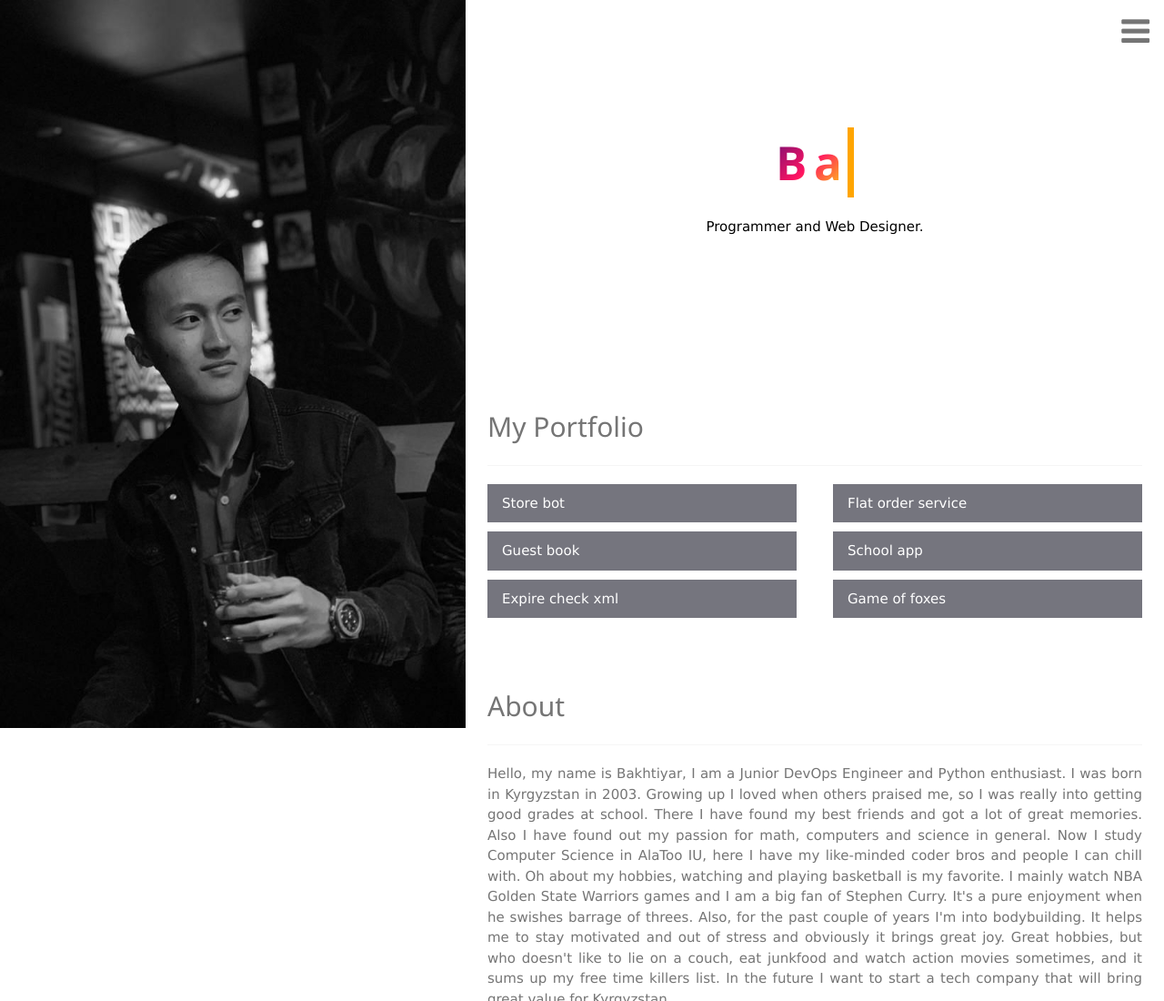
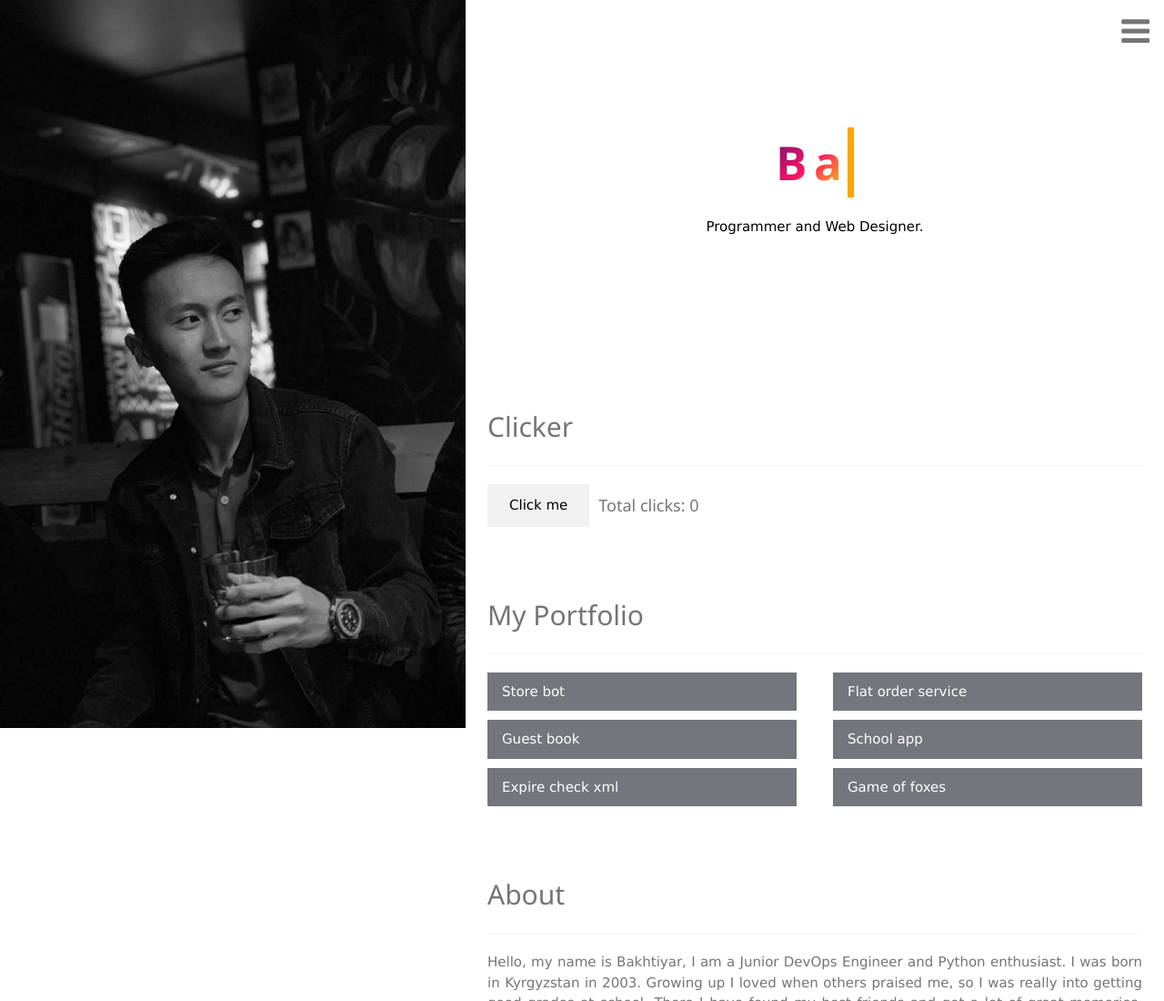
Before and after one commit to Baha3035/portfolio-page, a plain HTML site: page index.html in a window 1280 px wide. Shown: the top 1100 px of the page at 91% size. Drawn offline with Linux system fonts and the light colour scheme.

Commit message:
Clicker was added

```diff
--- a/index.html
+++ b/index.html
@@ -35,6 +35,18 @@
     <h1 class="title"><b>Bakhtiyar Shabdanov</b></h1>
     <p>Programmer and Web Designer.</p>
   </header>
+
+  <div class="padding-32 content" id="portfolio">
+    <h2 class="text-grey" data-click="0">Clicker</h2>
+    <hr class="opacity">
+
+    <div class="clicker-btn">
+      <button id="click" class="button light-grey padding-large" type="submit">
+        Click me
+      </button>
+      <h5 class="text-grey" data-click="0">Total clicks: <span id="counter" data-click="0">0</span> </h2>
+    </div>
+  </div>
 
   <div class="padding-32 content" id="portfolio">
     <h2 class="text-grey">My Portfolio</h2>
@@ -160,6 +172,13 @@ function openNav() {
 function closeNav() {
   document.getElementById("mySidebar").style.display = "none";
 }
+
+let btn = document.getElementById('click')
+let counter = document.getElementById('counter')
+btn.addEventListener('click', () => {
+  let countInt = +counter.textContent
+  counter.textContent = countInt+1
+})
 </script>
 
 </body>
--- a/style.css
+++ b/style.css
@@ -19,6 +19,12 @@
   .link {
     width: 250px;
   }
+}
+
+.clicker-btn {
+  display: flex;
+  text-align: center;
+  gap: 10px
 }
 
 .link {
```
